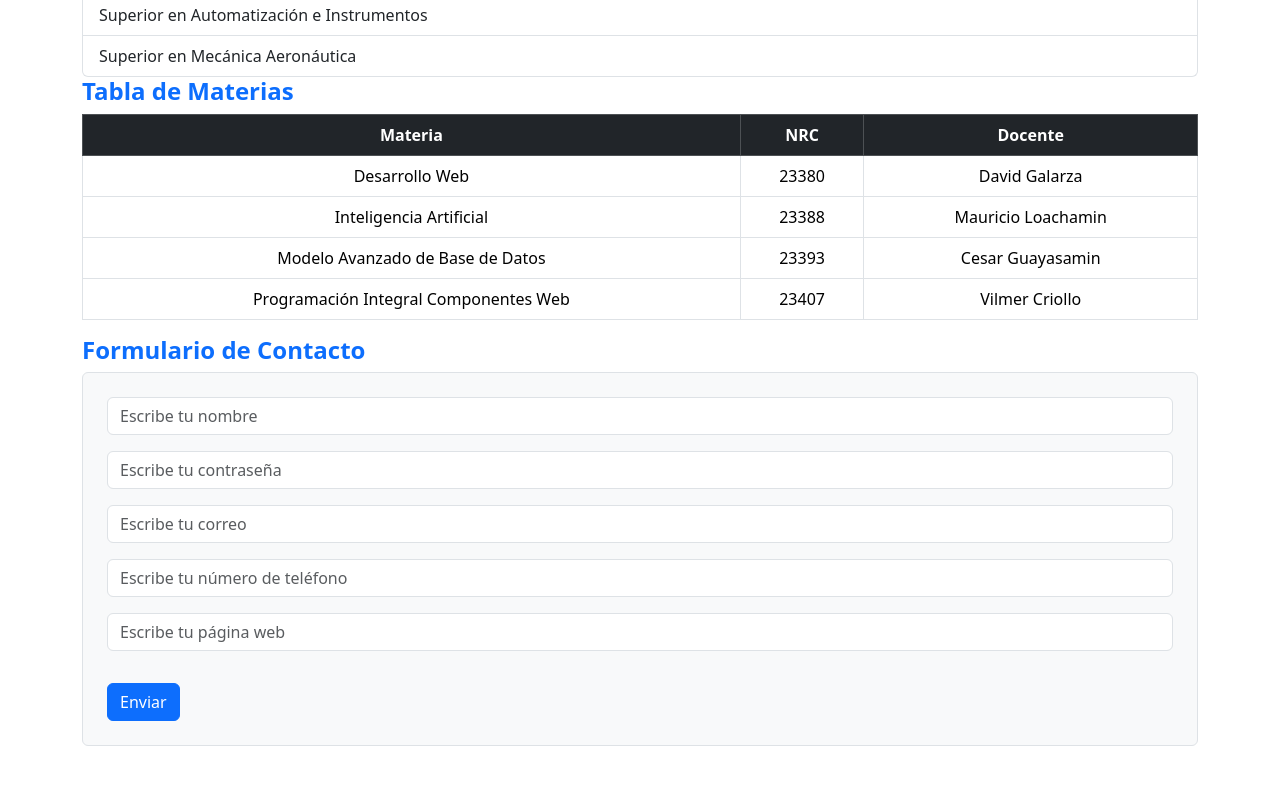
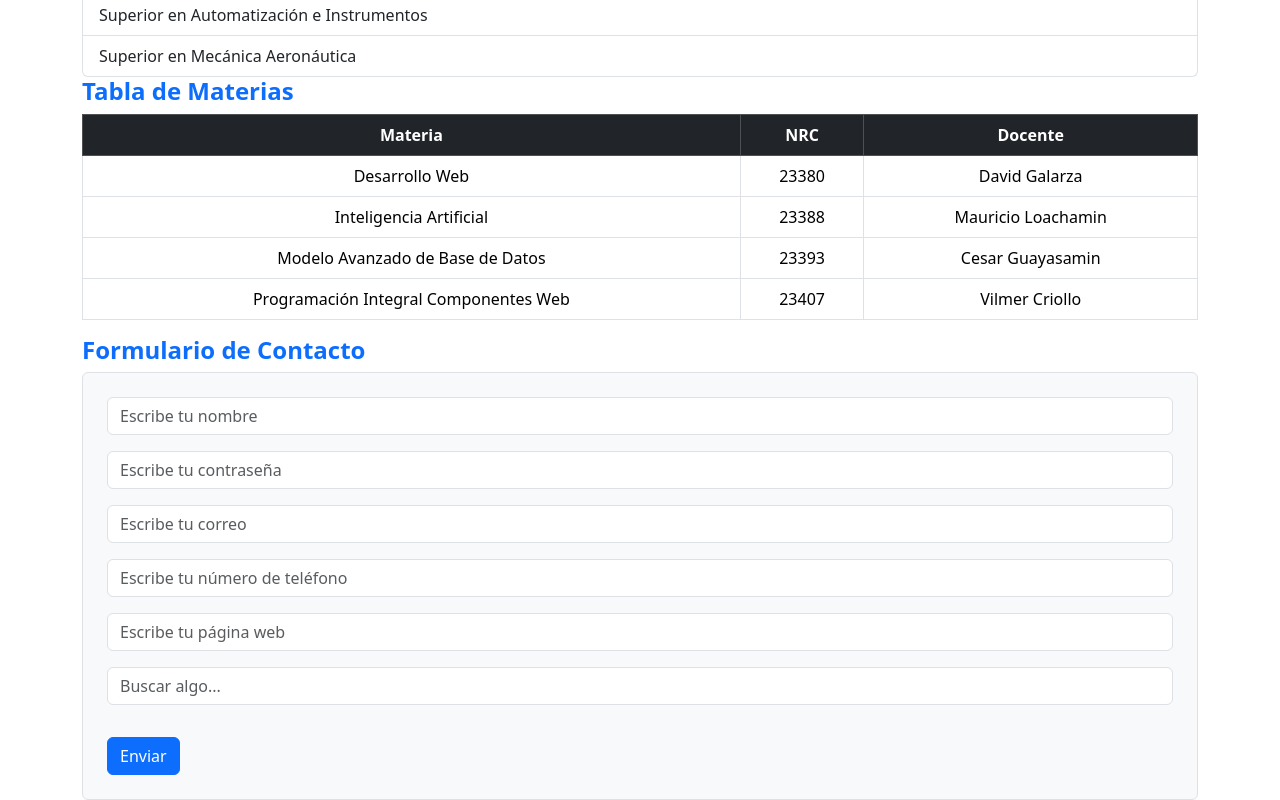
Before and after one commit to Willianh25/pry_componentes_react, a React (Create React App) app: page / in a window 1280 px wide. Shown: the part 1104-1904 px from the top of the page. Before the commit the page ends 1850 px from the top, so only its background shows below. Built offline with nearby package versions, Linux system fonts and the light colour scheme.

Commit message:
Se creó el componente InputSearch y se añadió al formulario

```diff
--- a/src/App.js
+++ b/src/App.js
@@ -13,8 +13,9 @@ import InputPassword from "./components/InputPassword";
 import InputEmail from "./components/InputEmail";
 import InputTel from "./components/InputTel";
 import InputUrl from "./components/InputUrl";
+import InputSearch from "./components/InputSearch";
 
-
+// Este es el componente principal de la aplicación.
 function App() {
 
   const tecnologias = [
@@ -42,6 +43,7 @@ function App() {
     alert("Formulario enviado con éxito");
   };
 
+  // Estados para manejar los valores de los inputs del formulario
   const [nombre, setNombre] = useState("");
 
   const [clave, setClave] = useState("");
@@ -52,6 +54,7 @@ function App() {
 
   const [pagina, setPagina] = useState("");
 
+  const [busqueda, setBusqueda] = useState("");
 
   return (
     <div className="container mt-5">
@@ -108,12 +111,19 @@ function App() {
           value={pagina}
           onChange={(e) => setPagina(e.target.value)}
         />
+        <InputSearch
+          placeholder="Buscar algo..."
+          value={busqueda}
+          onChange={(e) => setBusqueda(e.target.value)}
+        />
+
         <Boton texto="Enviar" onClick={() => alert(
          "Nombre ingresado: " + nombre +
         "\nClave ingresada: " + clave +
         "\nCorreo ingresado: " + correo +
         "\nTeléfono ingresado: " + telefono +
-        "\nPágina web ingresada: " + pagina
+        "\nPágina web ingresada: " + pagina +
+        "\nBúsqueda ingresada: " + busqueda
         )
         }
         />
--- /dev/null
+++ b/src/components/InputSearch.js
@@ -0,0 +1,17 @@
+// Este componente muestra un input de tipo búsqueda (<input type="search">).
+// Reutiliza el componente Input y le pasa type="search".
+
+import Input from "./Input";
+
+function InputSearch(props) {
+  return (
+    <Input
+      type="search"
+      placeholder={props.placeholder}
+      value={props.value}
+      onChange={props.onChange}
+    />
+  );
+}
+
+export default InputSearch;
```
